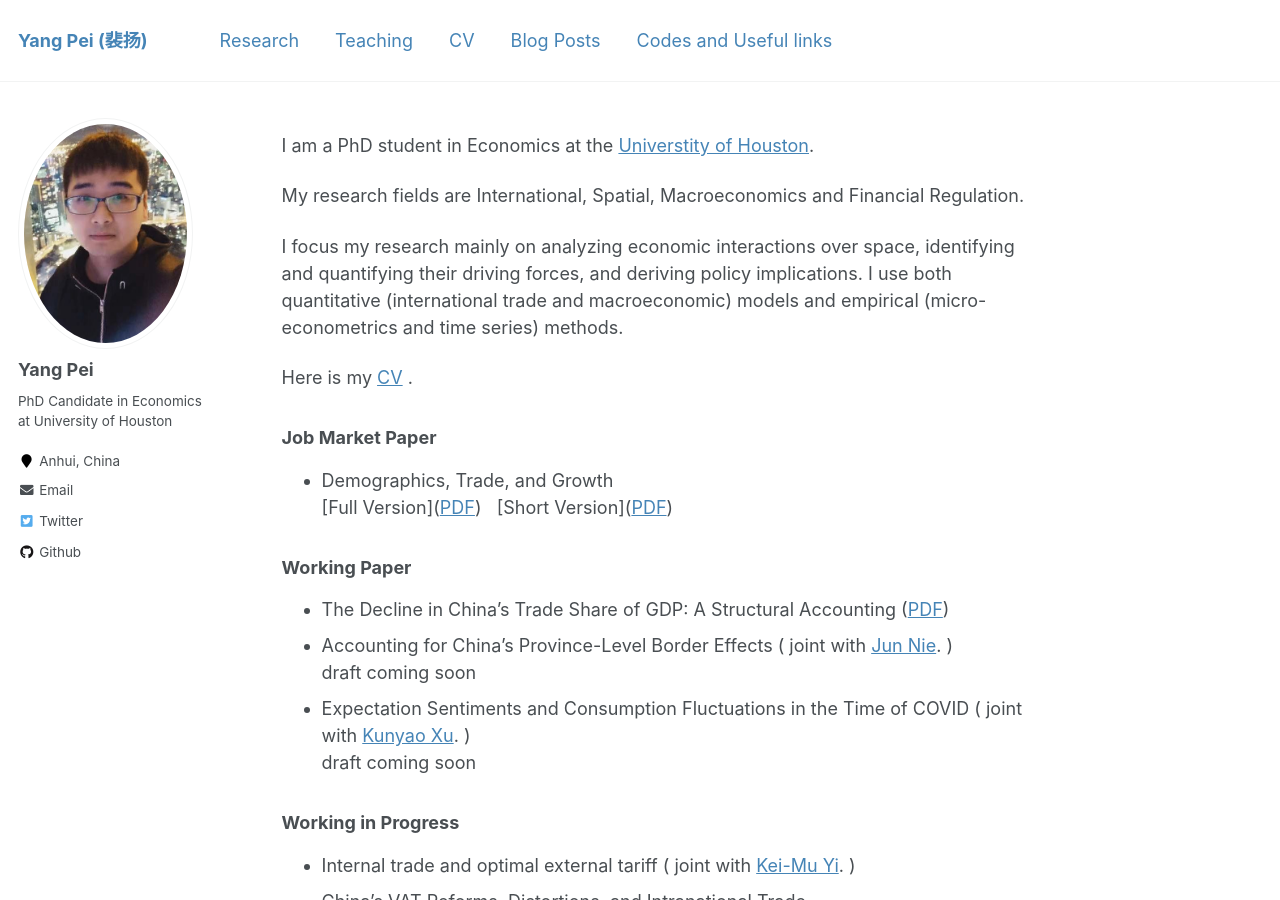
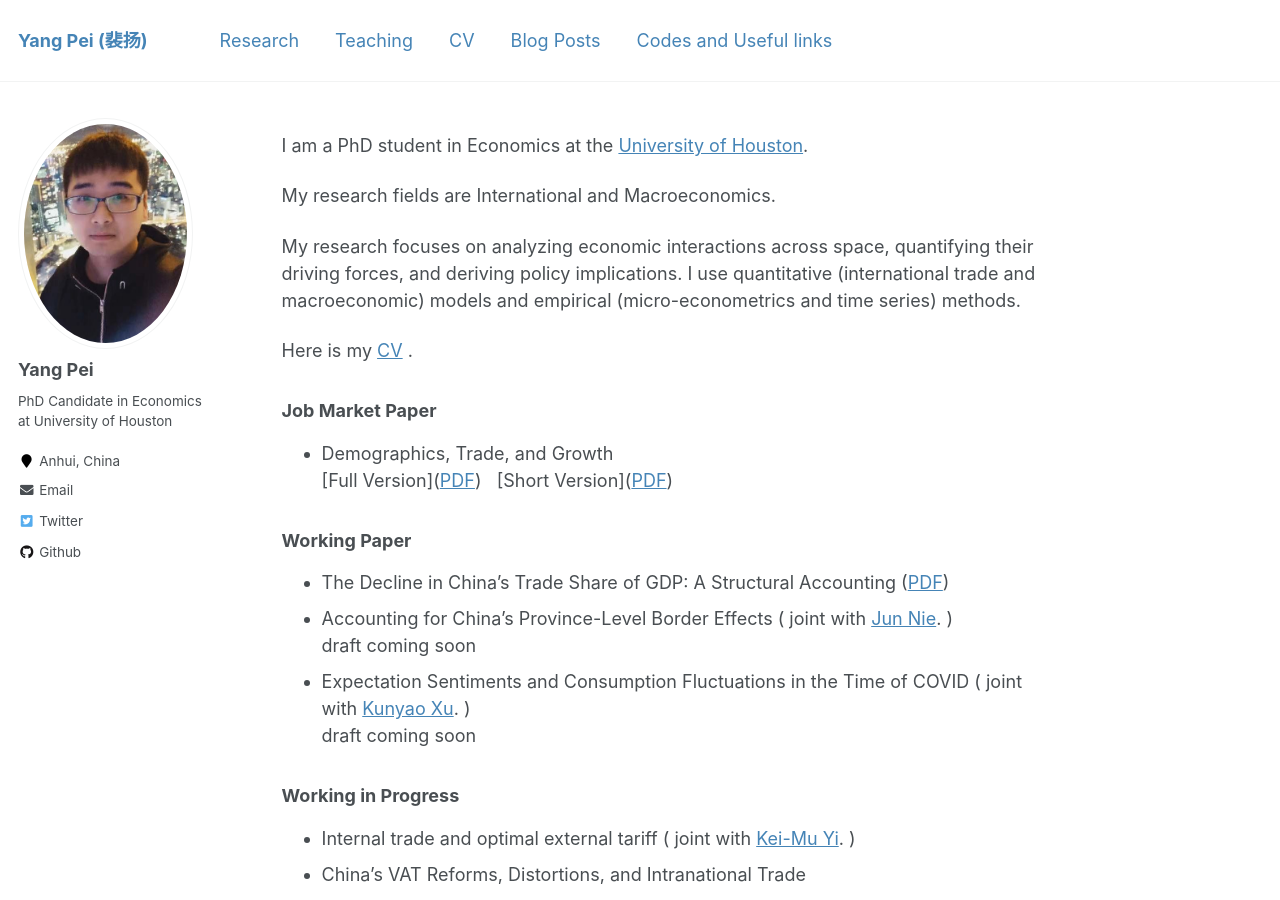
Before and after one commit to ypei1/ypei1.github.io, a Jekyll site: the page built from _pages/about.md, in a window 1280 px wide and 900 px high. Built offline with Jekyll 4.4.1, drawn with Linux system fonts in a browser that asks for light colours; comment, search, counter and statistics services are not loaded.

Commit message:
Update about.md

```diff
--- a/_pages/about.md
+++ b/_pages/about.md
@@ -8,11 +8,11 @@ redirect_from:
   - /about.html
 ---
 
-I am a PhD student in Economics at the [Universtity of Houston](https://www.uh.edu/class/economics/).
+I am a PhD student in Economics at the [University of Houston](https://www.uh.edu/class/economics/).
 
-My research fields are International, Spatial, Macroeconomics and Financial Regulation.
+My research fields are International and Macroeconomics.
 
-I focus my research mainly on analyzing economic interactions over space, identifying and quantifying their driving forces, and deriving policy implications. I use both quantitative (international trade and macroeconomic) models and empirical (micro-econometrics and time series) methods.
+My research focuses on analyzing economic interactions across space, quantifying their driving forces, and deriving policy implications. I use quantitative (international trade and macroeconomic) models and empirical (micro-econometrics and time series) methods.
 
 Here is my <a href="/files/YANGPEI_cv__Copy_.pdf">CV</a>  .
 
```
